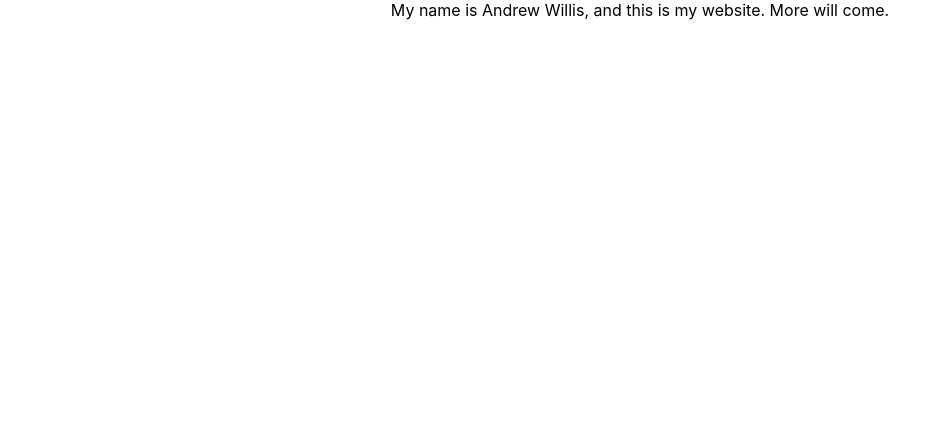
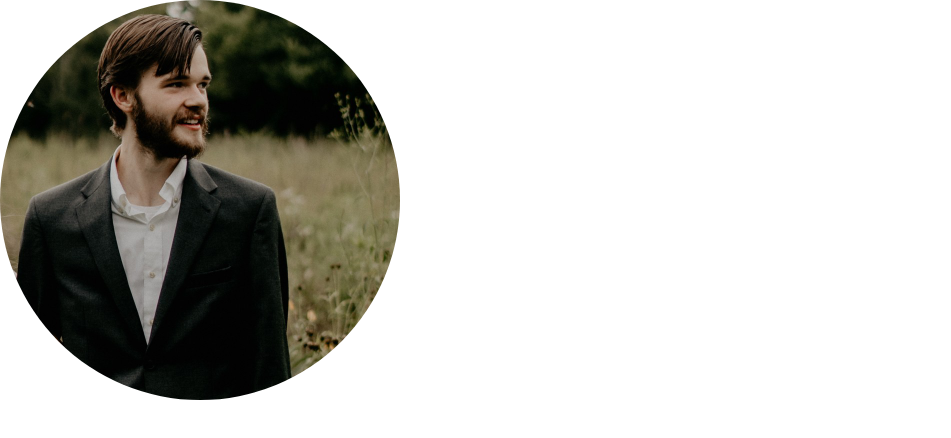
Before and after one commit to AndrewCWillis/awilliswebsite, a React (Create React App) app: page / in a window 1280 px wide. Shown: the top 438 px of the page, without its empty margins (0-951 px from the left). Built offline with nearby package versions, Linux system fonts and the light colour scheme.

Commit message:
added picture of moi

```diff
--- a/package.json
+++ b/package.json
@@ -9,7 +9,9 @@
     "@testing-library/user-event": "^13.5.0",
     "gh-pages": "^5.0.0",
     "react": "^18.2.0",
+    "react-bootstrap": "^2.7.2",
     "react-dom": "^18.2.0",
+    "react-router-dom": "^6.8.1",
     "react-scripts": "5.0.1",
     "web-vitals": "^2.1.4"
   },
--- a/src/App.js
+++ b/src/App.js
@@ -1,9 +1,16 @@
-import './App.css';
-
+import {
+  Routes,
+  Route
+} from "react-router-dom";
+//https://v5.reactrouter.com/web/guides/quick-start#:~:text=1st%20Example%3A%20Basic%20Routing
+import Home from './pages/Home';
+/*
+- implement routing later with a header (check the 499 final project)
+*/
 function App() {
   return (
-    <div className="App">
-      My name is Andrew Willis, and this is my website. More will come.
+    <div className="col-md-5 mx-auto my-auto h-100">
+      <Home />
     </div>
   );
 }
--- /dev/null
+++ b/src/components/myBust.js
@@ -0,0 +1,14 @@
+import React from 'react';
+import Img from '../resources/bust.png'
+const myBust = () => {
+    const imgStyles = {
+                        borderRadius: "50%",
+                        width: 400,
+                        hieght: 400,
+                    }
+    return (
+        <img src={Img} style={imgStyles}/>
+    );
+}
+
+export default myBust;
--- /dev/null
+++ b/src/pages/Home.js
@@ -0,0 +1,12 @@
+import React from 'react';
+import Me from '../components/myBust.js'
+
+const Home = () => {
+    return (
+        <div>
+            <Me />
+        </div>
+    );
+}
+
+export default Home;
```
Also changed, not shown: src/resources/bust.png (added), 1 other file (tests, documents, lock files or other folders).
